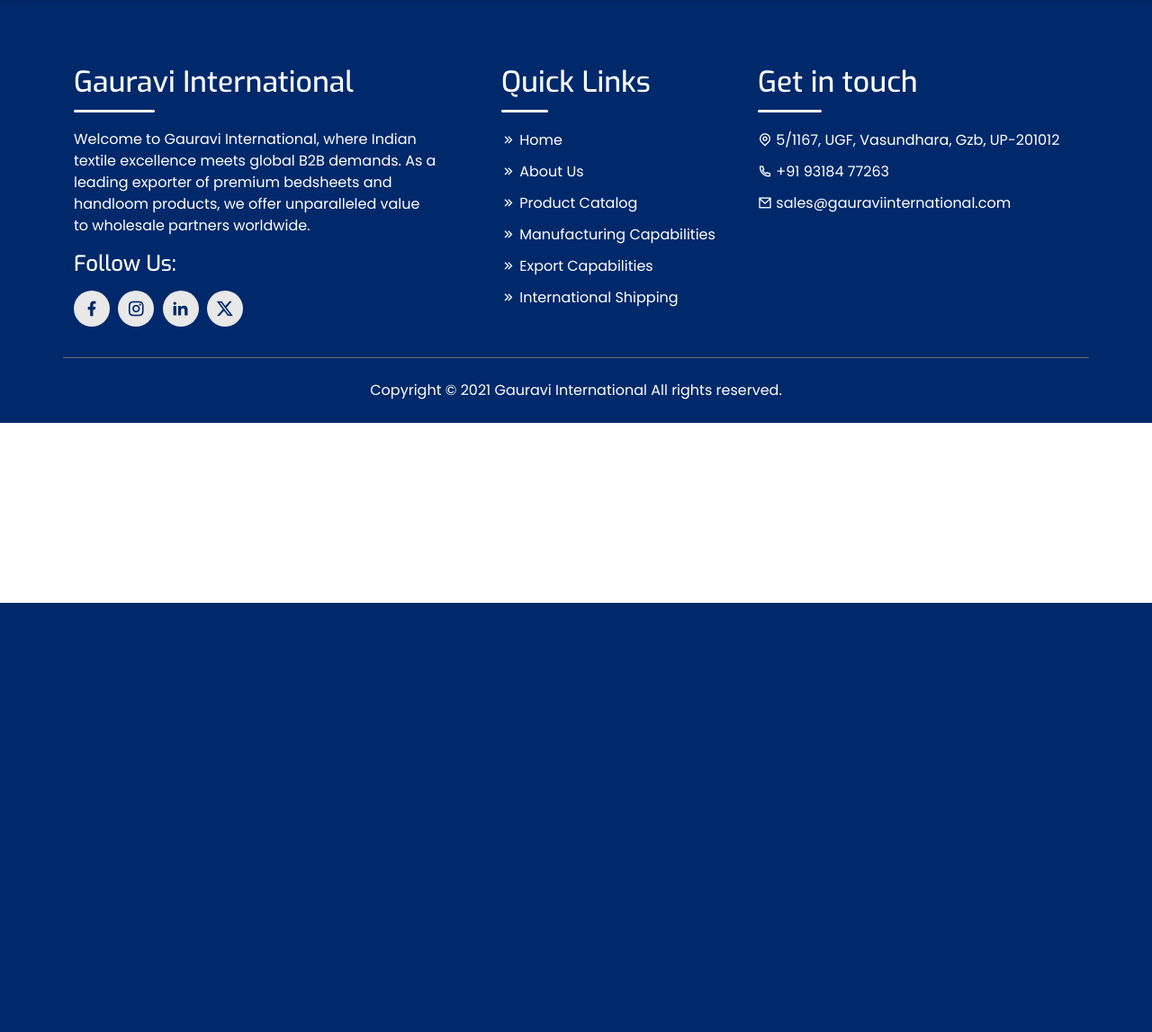
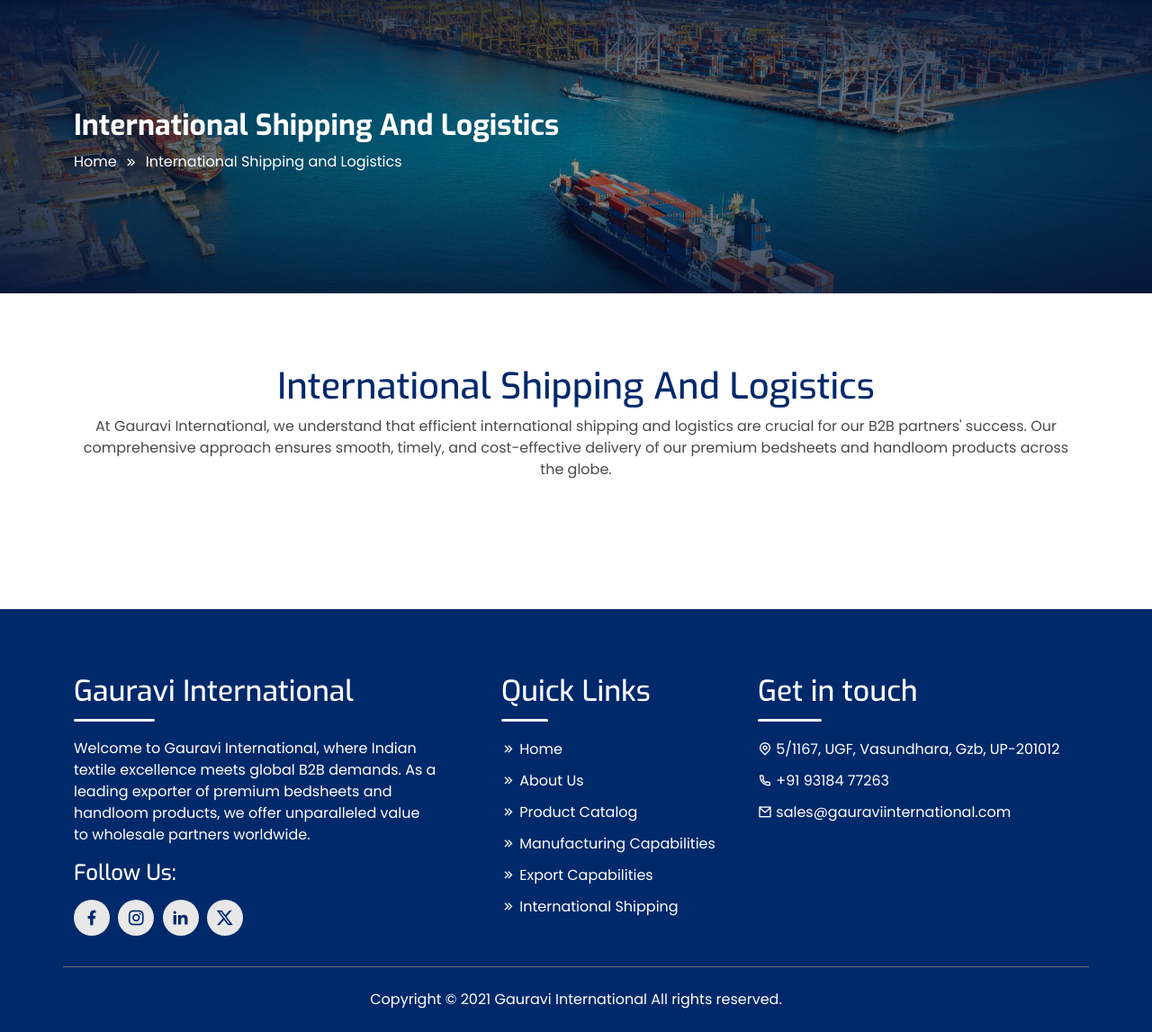
Before and after one commit to akkushwaha7834/gauravi-international, a PHP site: page /international-shipping.php in a window 1280 px wide. Shown: the part 130-1277 px from the top of the page at 90% size. Before the commit the page ends 800 px from the top, so only its background shows below. Run offline with PHP 8.4, Linux system fonts and the light colour scheme.

Commit message:
International Shipping page banner created

```diff
--- a/assets/css/style-new.css
+++ b/assets/css/style-new.css
@@ -1,4 +1,6 @@
-
+.int-intro{
+    padding: 80px 0;
+}
 .process-steps {
     padding: 80px 0;
     background: #000;
--- a/international-shipping.php
+++ b/international-shipping.php
@@ -1,4 +1,39 @@
 <?php include ('include/header.php'); ?>
+<section class="section-space bg-image breadcrumb-overlay position-relative"
+    style="background-image: url('assets/images/international-shipping.jpg')">
+    <div class="container position-relative z-1 py-md-5 py-0">
+        <div class="row">
+            <div class="col-md-12">
+                <div class="breadcrumb-area">
+                    <h1 class="h1 mb-2 text-white">International Shipping and Logistics</h1>
+                    <nav aria-label="breadcrumb">
+                        <ol class="breadcrumb">
+                            <li class="breadcrumb-item text-white"><a href="./" class="text-white">Home</a></li>
+                            <li class="breadcrumb-item active text-white" aria-current="page">International Shipping and Logistics</li>
+                        </ol>
+                    </nav>
+                </div>
+            </div>
+        </div>
+    </div>
+</section>
 
+<section class="int-intro">
+    <div class="container">
+        <div class="row">
+            <div class="col-md-12 text-center">
+                <h2 class="text-primary">
+                    International Shipping and Logistics
+                </h2>
+                <p>
+                    At Gauravi International, we understand that efficient international shipping and logistics are crucial for our B2B partners' success. Our comprehensive approach ensures smooth, timely, and cost-effective delivery of our premium bedsheets and handloom products across the globe.
+                </p>
+            </div>
+        </div>
+        <div class="row mt-5">
+            <div class="col-md-12"></div>
+        </div>
+    </div>
+</section>
 
 <?php include ('include/footer.php'); ?>
```
Also changed, not shown: assets/images/international-shipping.jpg (added).
